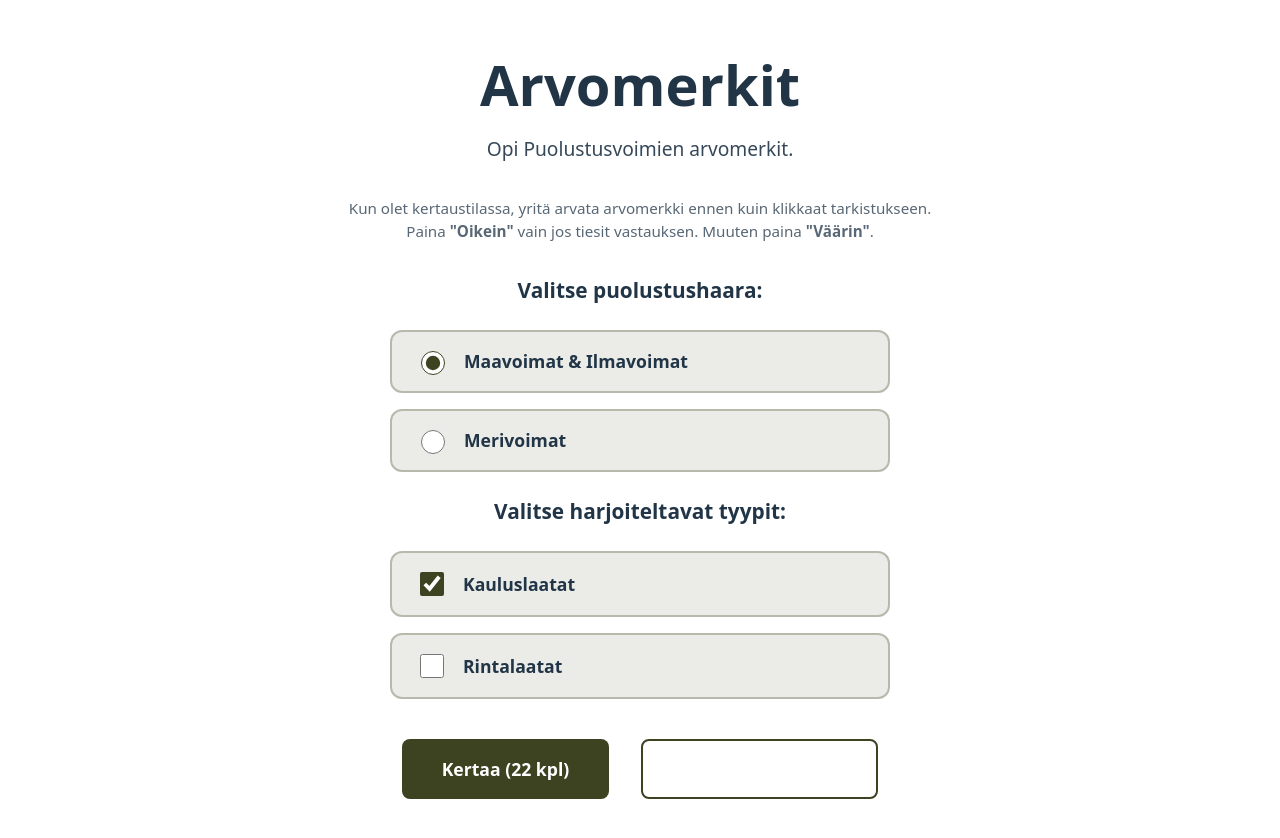
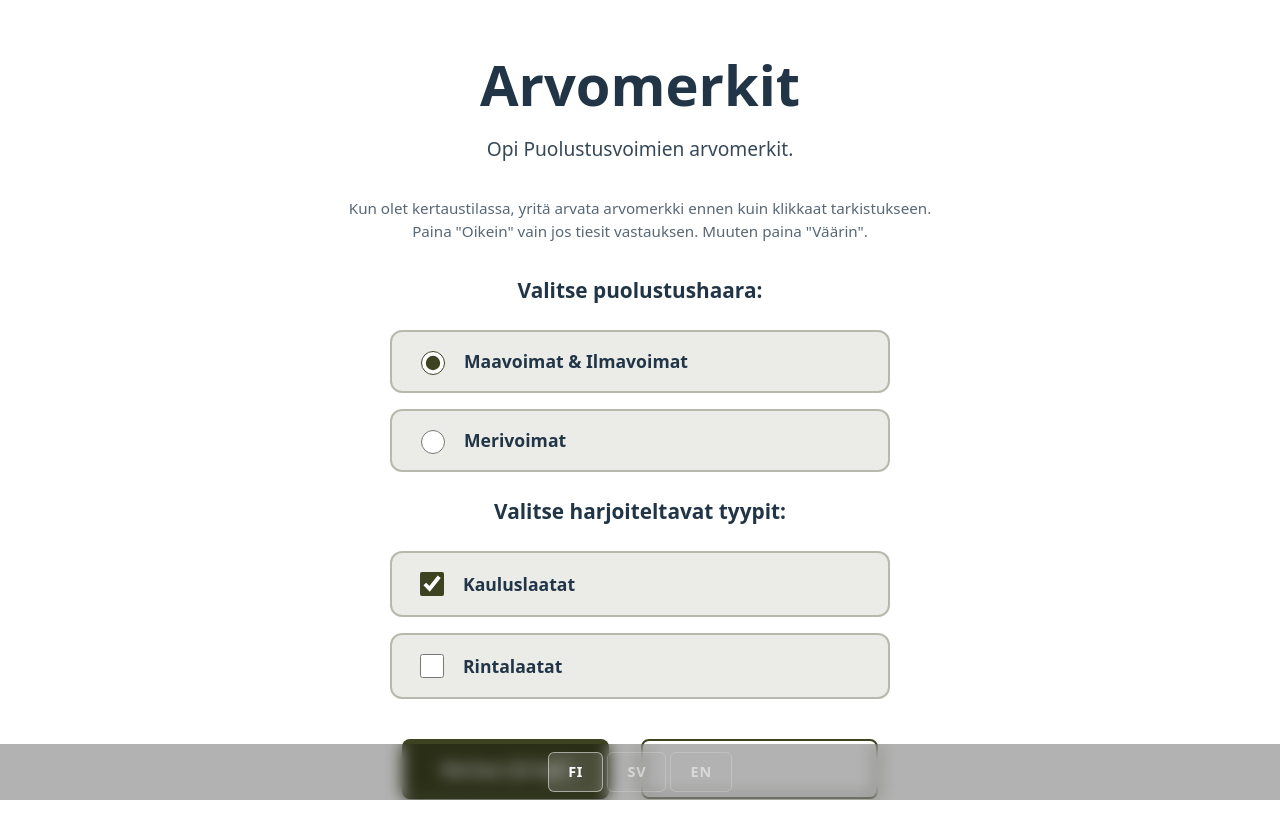
Before and after one commit to tatupesonen/arvomerkit, a React (Vite) app: page / in a window 1280 px wide. Shown: the top 838 px of the page. Built offline with nearby package versions, Linux system fonts and the light colour scheme.

Commit message:
fix: add sv/en localizations

```diff
--- a/public/sw.js
+++ b/public/sw.js
@@ -1,4 +1,4 @@
-const CACHE_VERSION = '1.0.3';
+const CACHE_VERSION = '1.0.4';
 const CACHE_NAME = `arvomerkit-v${CACHE_VERSION}`;
 
 const BASE = '/arvomerkit/';
--- a/src/App.css
+++ b/src/App.css
@@ -6,7 +6,50 @@
   align-items: center;
   justify-content: center;
   padding: 1rem;
+  padding-bottom: 4rem;
   box-sizing: border-box;
+}
+
+/* Language Switcher */
+.language-switcher {
+  position: fixed;
+  bottom: 0;
+  left: 0;
+  right: 0;
+  display: flex;
+  justify-content: center;
+  gap: 0.25rem;
+  padding: 0.5rem;
+  padding-bottom: calc(0.5rem + env(safe-area-inset-bottom));
+  background: rgba(0, 0, 0, 0.3);
+  backdrop-filter: blur(8px);
+  -webkit-backdrop-filter: blur(8px);
+}
+
+.lang-button {
+  background: transparent;
+  border: 1px solid rgba(255, 255, 255, 0.2);
+  color: rgba(255, 255, 255, 0.5);
+  padding: 0.6rem 1.2rem;
+  border-radius: 6px;
+  font-size: 0.9rem;
+  font-weight: 600;
+  letter-spacing: 0.05em;
+  cursor: pointer;
+  transition: all 0.15s ease;
+  min-width: 3rem;
+  min-height: 2.5rem;
+}
+
+.lang-button:hover {
+  color: rgba(255, 255, 255, 0.8);
+  border-color: rgba(255, 255, 255, 0.4);
+}
+
+.lang-button--active {
+  background: rgba(255, 255, 255, 0.15);
+  border-color: rgba(255, 255, 255, 0.5);
+  color: white;
 }
 
 /* Start Screen */
@@ -360,6 +403,7 @@
 @media (max-width: 480px) {
   .app {
     padding: 0.5rem;
+    padding-bottom: 4rem;
   }
 
   .start-screen,
--- a/src/App.tsx
+++ b/src/App.tsx
@@ -6,6 +6,7 @@ import {
   loadSRData, saveSRData, updateCardState, isDue, getCardKey,
   type SRData,
 } from './spaced-repetition'
+import { ui, loadLanguage, saveLanguage, type Language } from './i18n'
 
 type InsigniaType = 'collar' | 'chest' | 'shoulder' | 'sleeve';
 type Screen = 'start' | 'study' | 'finish';
@@ -25,6 +26,9 @@ function App() {
   const [sessionQueue, setSessionQueue] = useState<SessionCard[]>([])
   const [sessionStats, setSessionStats] = useState({ correct: 0, wrong: 0 })
   const [sessionMode, setSessionMode] = useState<SessionMode>('review')
+  const [language, setLanguage] = useState<Language>(() => loadLanguage())
+
+  const t = ui[language]
 
   const branchRanks = useMemo(
     () => ranks.filter(r => r.branch === selectedBranch),
@@ -125,14 +129,33 @@ function App() {
     );
   };
 
+  const handleLanguageChange = (lang: Language) => {
+    setLanguage(lang);
+    saveLanguage(lang);
+  };
+
+  const languageSwitcher = (
+    <div className="language-switcher">
+      {(['fi', 'sv', 'en'] as Language[]).map(lang => (
+        <button
+          key={lang}
+          className={`lang-button${language === lang ? ' lang-button--active' : ''}`}
+          onClick={() => handleLanguageChange(lang)}
+        >
+          {lang.toUpperCase()}
+        </button>
+      ))}
+    </div>
+  );
+
   if (screen === 'finish') {
     return (
       <div className="app">
         <div className="finish-screen">
-          <h1>Hienoa!</h1>
-          <p>Kertasit {sessionStats.correct} arvomerkkiä oikein.</p>
+          <h1>{t.great}</h1>
+          <p>{t.reviewed(sessionStats.correct)}</p>
           {sessionStats.wrong > 0 && (
-            <p className="info">Epäonnistumisia: {sessionStats.wrong}</p>
+            <p className="info">{t.failures(sessionStats.wrong)}</p>
           )}
           <div className="buttons">
             <button
@@ -140,13 +163,14 @@ function App() {
               onClick={() => start('review')}
               disabled={selectedTypes.length === 0 || dueCount === 0}
             >
-              {dueCount > 0 ? `Kertaa (${dueCount} kpl)` : 'Ei kertattavia'}
+              {dueCount > 0 ? t.reviewCount(dueCount) : t.noReviewable}
             </button>
             <button className="secondary-button" onClick={() => setScreen('start')}>
-              Takaisin alkuun
+              {t.backToStart}
             </button>
           </div>
         </div>
+        {languageSwitcher}
       </div>
     )
   }
@@ -157,7 +181,7 @@ function App() {
     return (
       <div className="app">
         <button className="exit-button" onClick={() => setScreen('start')}>
-          Lopeta
+          {t.quit}
         </button>
         <Flashcard
           rank={currentCard.rank}
@@ -167,7 +191,9 @@ function App() {
           total={sessionMode === 'review' ? total : undefined}
           insigniaType={currentCard.insigniaType}
           showRating={sessionMode === 'review'}
+          language={language}
         />
+        {languageSwitcher}
       </div>
     )
   }
@@ -175,12 +201,12 @@ function App() {
   return (
     <div className="app">
       <div className="start-screen">
-        <h1>Arvomerkit</h1>
-        <p className="description">Opi Puolustusvoimien arvomerkit.</p>
-          <p className="hint">Kun olet kertaustilassa, yritä arvata arvomerkki ennen kuin klikkaat tarkistukseen. Paina <strong>"Oikein"</strong> vain jos tiesit vastauksen. Muuten paina <strong>"Väärin"</strong>.</p>
+        <h1>{t.title}</h1>
+        <p className="description">{t.description}</p>
+        <p className="hint">{t.hint}</p>
 
         <div className="insignia-type-selection">
-          <h2 className="selection-title">Valitse puolustushaara:</h2>
+          <h2 className="selection-title">{t.selectBranch}</h2>
           <div className="checkbox-group">
             <label className="checkbox-label">
               <input
@@ -188,12 +214,11 @@ function App() {
                 checked={selectedBranch === 'army-airforce'}
                 onChange={() => {
                   setSelectedBranch('army-airforce')
-
                   setSelectedTypes(['collar'])
                 }}
               />
               <span className="checkbox-text">
-                <span className="checkbox-name">Maavoimat & Ilmavoimat</span>
+                <span className="checkbox-name">{t.armyAirforce}</span>
               </span>
             </label>
             <label className="checkbox-label">
@@ -206,12 +231,12 @@ function App() {
                 }}
               />
               <span className="checkbox-text">
-                <span className="checkbox-name">Merivoimat</span>
+                <span className="checkbox-name">{t.navy}</span>
               </span>
             </label>
           </div>
 
-          <h2 className="selection-title">Valitse harjoiteltavat tyypit:</h2>
+          <h2 className="selection-title">{t.selectTypes}</h2>
           {selectedBranch === 'army-airforce' ? (
             <div className="checkbox-group">
               <label className="checkbox-label">
@@ -221,7 +246,7 @@ function App() {
                   onChange={() => toggleType('collar')}
                 />
                 <span className="checkbox-text">
-                  <span className="checkbox-name">Kauluslaatat</span>
+                  <span className="checkbox-name">{t.collar}</span>
                 </span>
               </label>
               <label className="checkbox-label">
@@ -231,7 +256,7 @@ function App() {
                   onChange={() => toggleType('chest')}
                 />
                 <span className="checkbox-text">
-                  <span className="checkbox-name">Rintalaatat</span>
+                  <span className="checkbox-name">{t.chest}</span>
                 </span>
               </label>
             </div>
@@ -244,7 +269,7 @@ function App() {
                   onChange={() => toggleType('shoulder')}
                 />
                 <span className="checkbox-text">
-                  <span className="checkbox-name">Olkalaatat</span>
+                  <span className="checkbox-name">{t.shoulder}</span>
                 </span>
               </label>
               <label className="checkbox-label">
@@ -254,7 +279,7 @@ function App() {
                   onChange={() => toggleType('sleeve')}
                 />
                 <span className="checkbox-text">
-                  <span className="checkbox-name">Hihalaatat</span>
+                  <span className="checkbox-name">{t.sleeve}</span>
                 </span>
               </label>
             </div>
@@ -267,23 +292,22 @@ function App() {
             onClick={() => start('review')}
             disabled={selectedTypes.length === 0 || dueCount === 0}
           >
-            Kertaa ({dueCount} kpl)
+            {t.reviewCount(dueCount)}
           </button>
           <button
             className="secondary-button"
             onClick={() => start('practice')}
             disabled={selectedTypes.length === 0}
           >
-            Vapaa harjoittelu
+            {t.practice}
           </button>
         </div>
 
         {dueCount === 0 && (
-          <p className="info">
-            Ei kertattavia tänään. Harjoittele vapaasti tai palaa myöhemmin.
-          </p>
+          <p className="info">{t.noDueCards}</p>
         )}
       </div>
+      {languageSwitcher}
     </div>
   )
 }
--- a/src/Flashcard.tsx
+++ b/src/Flashcard.tsx
@@ -1,5 +1,6 @@
 import { useState } from 'react';
 import type { Rank } from './arvomerkit';
+import { ui, getRankName, getCategoryName, type Language } from './i18n';
 
 type InsigniaType = 'collar' | 'chest' | 'shoulder' | 'sleeve';
 
@@ -11,10 +12,12 @@ interface FlashcardProps {
   total: number | undefined;
   insigniaType: InsigniaType;
   showRating: boolean;
+  language: Language;
 }
 
-function Flashcard({ rank, onCorrect, onWrong, current, total, insigniaType, showRating }: FlashcardProps) {
+function Flashcard({ rank, onCorrect, onWrong, current, total, insigniaType, showRating, language }: FlashcardProps) {
   const [showAnswer, setShowAnswer] = useState(false);
+  const t = ui[language];
 
   const handleCardClick = () => {
     if (!showAnswer) {
@@ -55,7 +58,7 @@ function Flashcard({ rank, onCorrect, onWrong, current, total, insigniaType, sho
         onClick={handleCardClick}
       >
         <div className="flashcard-header">
-          <span className="category">{rank.category}</span>
+          <span className="category">{getCategoryName(rank.category, language)}</span>
           <span className="progress">
             {total !== undefined ? `${current} / ${total}` : `#${current}`}
           </span>
@@ -67,18 +70,18 @@ function Flashcard({ rank, onCorrect, onWrong, current, total, insigniaType, sho
               <div className="insignia-container">
                 <img src={insigniaImage} alt={rank.name} className="insignia-image" />
               </div>
-              <p className="instruction">Arvaa arvomerkki ja klikkaa tarkistaaksesi</p>
+              <p className="instruction">{t.guessInstruction}</p>
             </>
           ) : (
             <>
-              <h2 className="rank-name">{rank.name}</h2>
+              <h2 className="rank-name">{getRankName(rank.name, rank.branch, language)}</h2>
               {showRating ? (
                 <div className="answer-buttons" onClick={e => e.stopPropagation()}>
-                  <button className="wrong-button" onClick={handleWrong}>Väärin</button>
-                  <button className="correct-button" onClick={handleCorrect}>Oikein</button>
+                  <button className="wrong-button" onClick={handleWrong}>{t.wrong}</button>
+                  <button className="correct-button" onClick={handleCorrect}>{t.correct}</button>
                 </div>
               ) : (
-                <p className="instruction">Klikkaa siirtyäksesi seuraavaan</p>
+                <p className="instruction">{t.nextInstruction}</p>
               )}
             </>
           )}
--- /dev/null
+++ b/src/i18n.ts
@@ -0,0 +1,206 @@
+import type { Branch } from './arvomerkit';
+
+export type Language = 'fi' | 'sv' | 'en';
+
+export interface UITranslations {
+  title: string;
+  description: string;
+  hint: string;
+  selectBranch: string;
+  armyAirforce: string;
+  navy: string;
+  selectTypes: string;
+  collar: string;
+  chest: string;
+  shoulder: string;
+  sleeve: string;
+  reviewCount: (n: number) => string;
+  noReviewable: string;
+  practice: string;
+  quit: string;
+  correct: string;
+  wrong: string;
+  backToStart: string;
+  noDueCards: string;
+  great: string;
+  reviewed: (n: number) => string;
+  failures: (n: number) => string;
+  guessInstruction: string;
+  nextInstruction: string;
+  categoryMiehistö: string;
+  categoryAliupseerit: string;
+  categoryUpseerit: string;
+}
+
+export const ui: Record<Language, UITranslations> = {
+  fi: {
+    title: 'Arvomerkit',
+    description: 'Opi Puolustusvoimien arvomerkit.',
+    hint: 'Kun olet kertaustilassa, yritä arvata arvomerkki ennen kuin klikkaat tarkistukseen. Paina "Oikein" vain jos tiesit vastauksen. Muuten paina "Väärin".',
+    selectBranch: 'Valitse puolustushaara:',
+    armyAirforce: 'Maavoimat & Ilmavoimat',
+    navy: 'Merivoimat',
+    selectTypes: 'Valitse harjoiteltavat tyypit:',
+    collar: 'Kauluslaatat',
+    chest: 'Rintalaatat',
+    shoulder: 'Olkalaatat',
+    sleeve: 'Hihalaatat',
+    reviewCount: (n) => `Kertaa (${n} kpl)`,
+    noReviewable: 'Ei kertattavia',
+    practice: 'Vapaa harjoittelu',
+    quit: 'Lopeta',
+    correct: 'Oikein',
+    wrong: 'Väärin',
+    backToStart: 'Takaisin alkuun',
+    noDueCards: 'Ei kertattavia tänään. Harjoittele vapaasti tai palaa myöhemmin.',
+    great: 'Hienoa!',
+    reviewed: (n) => `Kertasit ${n} arvomerkkiä oikein.`,
+    failures: (n) => `Epäonnistumisia: ${n}`,
+    guessInstruction: 'Arvaa arvomerkki ja klikkaa tarkistaaksesi',
+    nextInstruction: 'Klikkaa siirtyäksesi seuraavaan',
+    categoryMiehistö: 'Miehistö',
+    categoryAliupseerit: 'Aliupseerit',
+    categoryUpseerit: 'Upseerit',
+  },
+  sv: {
+    title: 'Militära grader',
+    description: 'Lär dig Försvarsmaktens militära grader.',
+    hint: 'I repetitionsläget, försök gissa graden innan du klickar för att kontrollera. Tryck "Rätt" bara om du visste svaret. Annars tryck "Fel".',
+    selectBranch: 'Välj försvarsgren:',
+    armyAirforce: 'Armén & Flygvapnet',
+    navy: 'Marinen',
+    selectTypes: 'Välj insigniatyper att öva:',
+    collar: 'Kragmärken',
+    chest: 'Bröstmärken',
+    shoulder: 'Axelmärken',
+    sleeve: 'Ärmärken',
+    reviewCount: (n) => `Repetera (${n} st)`,
+    noReviewable: 'Inget att repetera',
+    practice: 'Fri övning',
+    quit: 'Avsluta',
+    correct: 'Rätt',
+    wrong: 'Fel',
+    backToStart: 'Tillbaka till start',
+    noDueCards: 'Inget att repetera idag. Öva fritt eller återkom senare.',
+    great: 'Bra gjort!',
+    reviewed: (n) => `Du repeterade ${n} grader rätt.`,
+    failures: (n) => `Fel: ${n}`,
+    guessInstruction: 'Gissa graden och klicka för att kontrollera',
+    nextInstruction: 'Klicka för att gå vidare',
+    categoryMiehistö: 'Manskap',
+    categoryAliupseerit: 'Underofficerare',
+    categoryUpseerit: 'Officerare',
+  },
+  en: {
+    title: 'Military Ranks',
+    description: 'Learn the Finnish Defence Forces military ranks.',
+    hint: 'In review mode, try to guess the rank before clicking to check. Press "Correct" only if you knew the answer. Otherwise press "Wrong".',
+    selectBranch: 'Select branch:',
+    armyAirforce: 'Army & Air Force',
+    navy: 'Navy',
+    selectTypes: 'Select insignia types to practice:',
+    collar: 'Collar insignia',
+    chest: 'Chest insignia',
+    shoulder: 'Shoulder insignia',
+    sleeve: 'Sleeve insignia',
+    reviewCount: (n) => `Review (${n})`,
+    noReviewable: 'Nothing to review',
+    practice: 'Free practice',
+    quit: 'Quit',
+    correct: 'Correct',
+    wrong: 'Wrong',
+    backToStart: 'Back to start',
+    noDueCards: 'Nothing to review today. Practice freely or come back later.',
+    great: 'Well done!',
+    reviewed: (n) => `You reviewed ${n} rank${n === 1 ? '' : 's'} correctly.`,
+    failures: (n) => `Mistakes: ${n}`,
+    guessInstruction: 'Guess the rank and click to check',
+    nextInstruction: 'Click to advance to next',
+    categoryMiehistö: 'Enlisted',
+    categoryAliupseerit: 'Non-commissioned Officers',
+    categoryUpseerit: 'Officers',
+  },
+};
+
+// Rank name translations keyed by "name__branch"
+const rankTranslations: Record<string, { sv: string; en: string }> = {
+  // Army/Air Force - Miehistö
+  'Sotamies__army-airforce': { sv: 'Soldat', en: 'Private' },
+  'Korpraali__army-airforce': { sv: 'Korpral', en: 'Private First Class' },
+  'Aliupseerioppilas__army-airforce': { sv: 'Underofficerselev', en: 'NCO Student' },
+  'Alikersantti__army-airforce': { sv: 'Undersergeant', en: 'Corporal' },
+
+  // Army/Air Force - Aliupseerit
+  'Kersantti__army-airforce': { sv: 'Sergeant', en: 'Sergeant' },
+  'Upseerioppilas__army-airforce': { sv: 'Officerselev', en: 'Officer Student' },
+  'Ylikersantti__army-airforce': { sv: 'Översergeant', en: 'Staff Sergeant' },
+  'Upseerikokelas__army-airforce': { sv: 'Officersaspirant', en: 'Officer Candidate' },
+  'Vääpeli__army-airforce': { sv: 'Fältväbel', en: 'Sergeant First Class' },
+  'Ylivääpeli__army-airforce': { sv: 'Överfältväbel', en: 'Master Sergeant' },
+  'Sotilasmestari__army-airforce': { sv: 'Militärmästare', en: 'Sergeant Major' },
+
+  // Army/Air Force - Upseerit
+  'Vänrikki__army-airforce': { sv: 'Fänrik', en: 'Second Lieutenant' },
+  'Luutnantti__army-airforce': { sv: 'Löjtnant', en: 'Lieutenant' },
+  'Yliluutnantti__army-airforce': { sv: 'Premiärlöjtnant', en: 'First Lieutenant' },
+  'Kapteeni__army-airforce': { sv: 'Kapten', en: 'Captain' },
+  'Majuri__army-airforce': { sv: 'Major', en: 'Major' },
+  'Everstiluutnantti__army-airforce': { sv: 'Överstelöjtnant', en: 'Lieutenant Colonel' },
+  'Eversti__army-airforce': { sv: 'Överste', en: 'Colonel' },
+  'Prikaatikenraali__army-airforce': { sv: 'Brigadgeneral', en: 'Brigadier General' },
+  'Kenraalimajuri__army-airforce': { sv: 'Generalmajor', en: 'Major General' },
+  'Kenraaliluutnantti__army-airforce': { sv: 'Generallöjtnant', en: 'Lieutenant General' },
+  'Kenraali__army-airforce': { sv: 'General', en: 'General' },
+
+  // Navy - Miehistö
+  'Matruusi__navy': { sv: 'Matros', en: 'Seaman Apprentice' },
+  'Ylimatruusi__navy': { sv: 'Övermatros', en: 'Seaman' },
+
+  // Navy - Aliupseerit (Petty Officers)
+  'Pursimies__navy': { sv: 'Båtsman', en: 'Chief Petty Officer' },
+  'Ylipursimies__navy': { sv: 'Överbåtsman', en: 'Senior Chief Petty Officer' },
+  'Sotilasmestari__navy': { sv: 'Militärmästare', en: 'Master Chief Petty Officer' },
+
+  // Navy - Upseerit
+  'Aliluutnantti__navy': { sv: 'Underlöjtnant', en: 'Ensign' },
+  'Luutnantti__navy': { sv: 'Löjtnant', en: 'Lieutenant, Junior Grade' },
+  'Yliluutnantti__navy': { sv: 'Premiärlöjtnant', en: 'Lieutenant' },
+  'Kapteeniluutnantti__navy': { sv: 'Kaptenlöjtnant', en: 'Lieutenant, Senior Grade' },
+  'Komentajakapteeni__navy': { sv: 'Kommendörkapten', en: 'Lieutenant Commander' },
+  'Komentaja__navy': { sv: 'Kommendör', en: 'Commander' },
+  'Kommodori__navy': { sv: 'Kommodor', en: 'Captain' },
+  'Lippueamiraali__navy': { sv: 'Flottiljamiral', en: 'Commodore' },
+  'Kontra-amiraali__navy': { sv: 'Konteramiral', en: 'Rear Admiral' },
+  'Vara-amiraali__navy': { sv: 'Viceamiral', en: 'Vice Admiral' },
+  'Amiraali__navy': { sv: 'Amiral', en: 'Admiral' },
+};
+
+export function getRankName(name: string, branch: Branch, lang: Language): string {
+  if (lang === 'fi') return name;
+  const key = `${name}__${branch}`;
+  return rankTranslations[key]?.[lang] ?? name;
+}
+
+export function getCategoryName(
+  category: 'Miehistö' | 'Aliupseerit' | 'Upseerit',
+  lang: Language,
+): string {
+  const t = ui[lang];
+  switch (category) {
+    case 'Miehistö': return t.categoryMiehistö;
+    case 'Aliupseerit': return t.categoryAliupseerit;
+    case 'Upseerit': return t.categoryUpseerit;
+  }
+}
+
+const STORAGE_KEY = 'arvomerkit-language';
+
+export function loadLanguage(): Language {
+  const stored = localStorage.getItem(STORAGE_KEY);
+  if (stored === 'fi' || stored === 'sv' || stored === 'en') return stored;
+  return 'fi';
+}
+
+export function saveLanguage(lang: Language): void {
+  localStorage.setItem(STORAGE_KEY, lang);
+}
```
